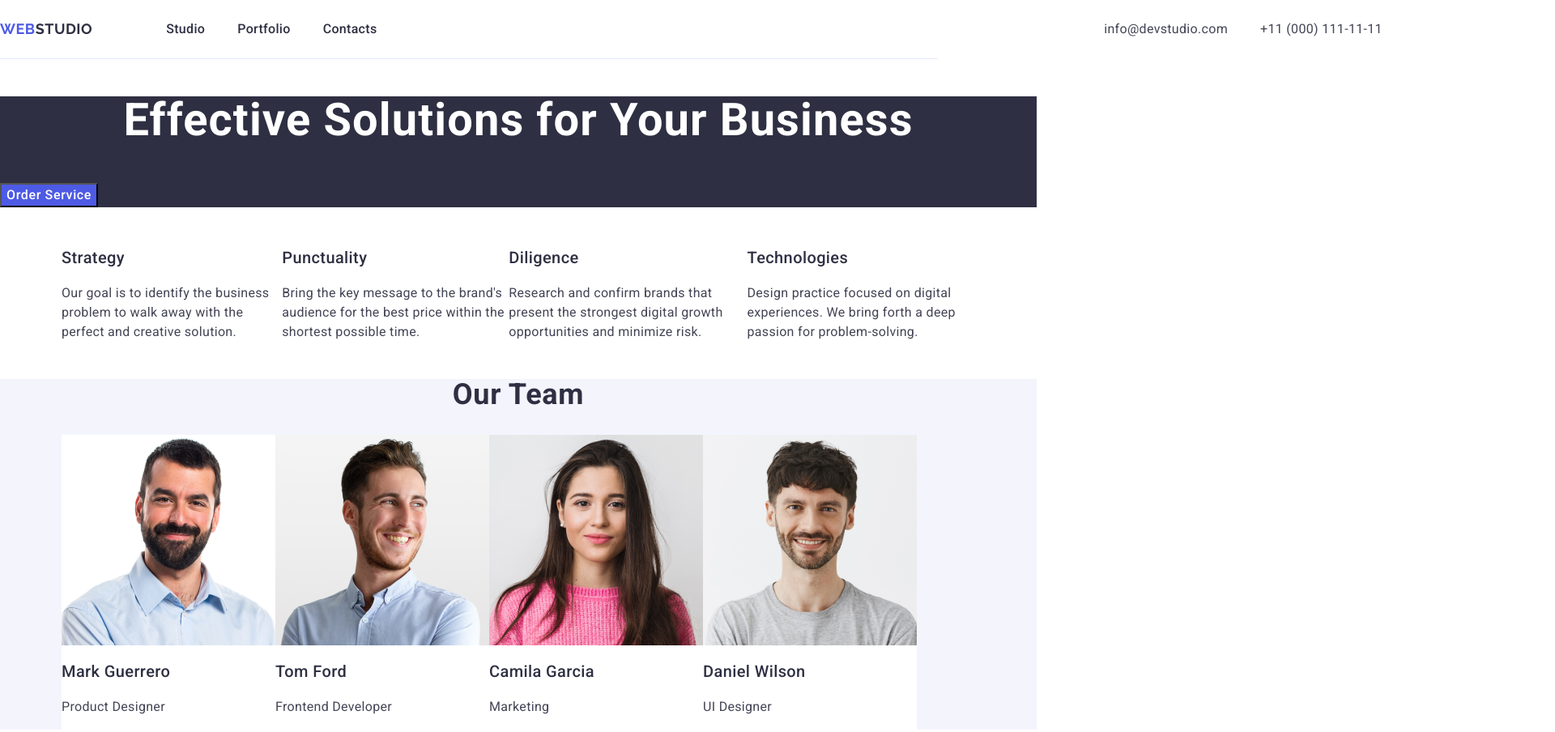
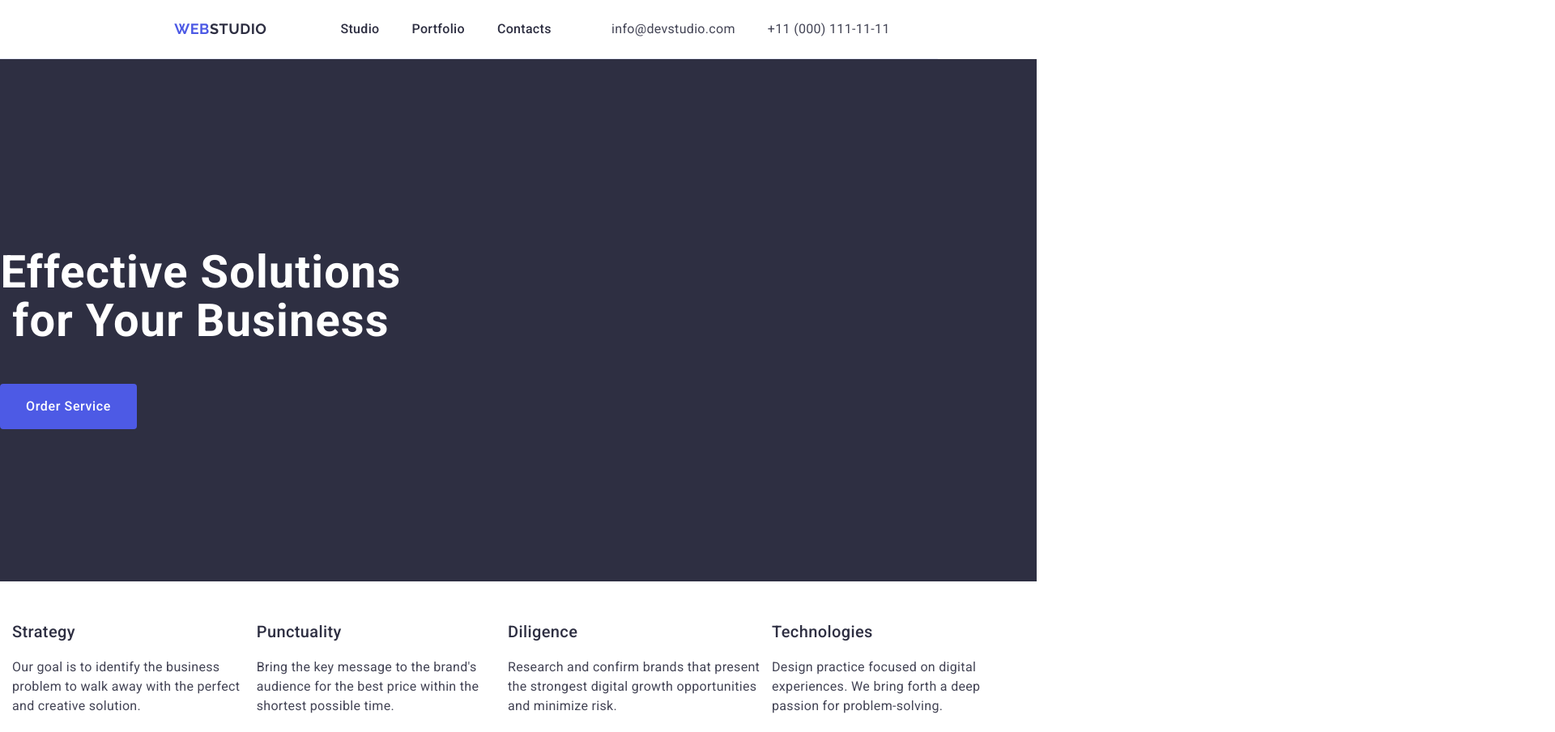
Before and after one commit to Nick-Kid/goit-markup-hw-06, a plain HTML site: page index.html in a window 1280 px wide. Shown: the top 904 px of the page at 81% size, 1920 px wide, since content can reach past the window. Drawn offline with nearby package versions, Linux system fonts and the light colour scheme.

Commit message:
section1

```diff
--- a/CSS/styles.css
+++ b/CSS/styles.css
@@ -33,7 +33,6 @@ a {
 ul {
     list-style: none;
     display: flex;
-    width: 1158px;
     margin: 0 auto;
     padding: 0 15px;
 }
@@ -45,15 +44,17 @@ img {
 .header-container {
     display: flex;
     width: 1158px;
+    justify-content: space-evenly;
 }
 .top-line-container {
     border-bottom: 1px solid #e7e9fc;
     width: 1158px;
 }
-.main-menu {
+.main-menu-container {
     display: flex;
     align-items: center;
 }
+/* Navigation menu */
 .nav-menu-container {
     display: flex;
     gap: 40px;
@@ -70,6 +71,7 @@ img {
     text-transform: uppercase;
     color: #4d5ae5;
     margin-right: 76px;
+    padding-left: 156px;
 }
 .logo-span {
     color: #2e2f42;
@@ -84,14 +86,21 @@ img {
 .navigatoin-list:hover, .navigatoin-list:focus {
     color: #404bbf;
 }
+
+/* Contacts*/
+.contact-list-container {
+    display: flex;
+    gap: 40px;
+    padding: 24px 0;
+}
+.contact-list-container:last-child {
+    margin-right: 0;
+}
 .contact-list {
     font-size: 16px;
     line-height: 1.5;
     letter-spacing: 0.02em;
     color: #434455;
-    display: flex;
-    margin-right: 40px;
-    padding: 24px 0;
 }
 .contact-list:hover, .contact-list:focus {
     color: #404bbf;
@@ -104,6 +113,11 @@ address {
 /* Section 1 main title */
 .title {
     background-color: #2e2f42;
+    padding: 188px 0;
+}
+.secton-one-container {
+    display: block;
+    justify-content: center;
 }
 .title-head {
     font-size: 56px;
@@ -111,6 +125,7 @@ address {
     text-align: center;
     letter-spacing: 0.02em;
     color: #ffffff;
+    max-width: 496px;
 }
 .title-button {
     background-color: #4D5AE5;
@@ -120,6 +135,12 @@ address {
     line-height: 1.5;
     letter-spacing: 0.04em;
     color: #ffffff;
+    cursor: pointer;
+    display: block;
+    min-width: 169px;
+    height: 56px;
+    border: none;
+    border-radius: 4px;
     cursor: pointer;
 }
 .title-button:hover, .title-button:focus {
--- a/index.html
+++ b/index.html
@@ -15,7 +15,7 @@
     <!-- Header -->
     <header class="top-line-container">
         <div class="header-container">
-            <nav class="main-menu">
+            <nav class="main-menu-container">
                 <!-- Logo -->
                 <a class="logo" href="./index.html">Web<span class="logo-span">Studio</span></a>
                 <!-- Navigation menu -->
@@ -28,7 +28,7 @@
 
             <!-- Contact list -->
             <address class="address" id="contacts">
-                <ul>
+                <ul class="contact-list-container">
                     <li><a class="contact-list" href="mailto:info@devstudio.com">info@devstudio.com</a></li>
                     <li><a class="contact-list" href="tel:+110001111111">+11 (000) 111-11-11</a></li>
                 </ul>
@@ -41,8 +41,10 @@
 
         <!-- Section 1 main title-->
      <section class="title">
-        <h1 class="title-head">Effective Solutions for Your Business</h1>
-        <button class="title-button" type="button">Order Service</button>
+        <div class="secton-one-container">
+            <h1 class="title-head">Effective Solutions for Your Business</h1>
+            <button class="title-button" type="button">Order Service</button>
+        </div>
      </section>
 
         <!-- Section 2 Benefsts-->
```
